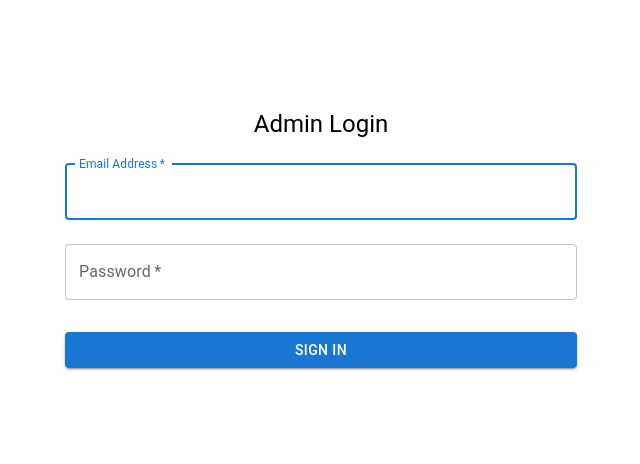
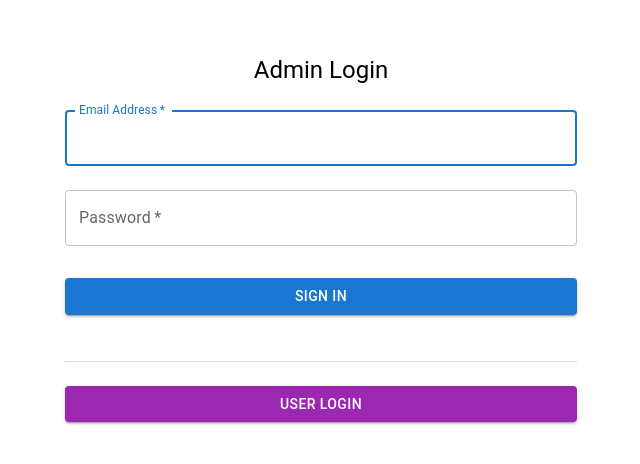
Before and after one commit to ananthsekar007/presidio-web-react, a React (Create React App) app: page /admin/login in a window 1280 px wide. Shown: the part 154-618 px from the top of the page, without its empty margins (319-959 px from the left). Built offline with nearby package versions, Linux system fonts and the light colour scheme.

Commit message:
[Ananth] Adds toast message

```diff
--- a/src/App.tsx
+++ b/src/App.tsx
@@ -9,11 +9,13 @@ import { SignUp } from "./pages/SignUp";
 import { AdminVaccinationCenters } from "./pages/AdminVaccinationCenters";
 import { ActiveAppointments } from "./pages/ActiveAppointments";
 import { InActiveAppointments } from "./pages/InActiveAppointments";
+import { ToastContainer } from "react-toastify";
 
 const theme = createTheme();
 function App() {
   return (
     <ThemeProvider theme={theme}>
+      <ToastContainer />
       <BrowserRouter>
         <Routes>
           <Route path="/" element={<Entry />} />
--- a/src/modals/AddVaccinationCenterModal.tsx
+++ b/src/modals/AddVaccinationCenterModal.tsx
@@ -48,9 +48,9 @@ export function AddVaccinationCenterModal(props: AddVaccinationCenterProps) {
     ],
   });
 
-  //   useSuccessNotification([createCenterResponse?.data?.create_center as any]);
+  useSuccessNotification([createCenterResponse?.data?.create_center as any]);
 
-  //   useErrorNotification([createCenterResponse?.error as any]);
+  useErrorNotification([createCenterResponse?.error as any]);
 
   const confirmAdd = () => {
     createCenter({
--- a/src/modals/BookAppointmentModal.tsx
+++ b/src/modals/BookAppointmentModal.tsx
@@ -75,11 +75,11 @@ export function BookAppointmentModal(props: BookAppointmentProps) {
       });
   };
 
-  //   useSuccessNotification([
-  //     createAppointmentResponse?.data?.create_appointment as any,
-  //   ]);
+  useSuccessNotification([
+    createAppointmentResponse?.data?.create_appointment as any,
+  ]);
 
-  //   useErrorNotification([createAppointmentResponse?.error as any]);
+  useErrorNotification([createAppointmentResponse?.error as any]);
 
   return (
     <>
--- a/src/pages/AdminLogin.tsx
+++ b/src/pages/AdminLogin.tsx
@@ -1,5 +1,5 @@
 import { useMutation } from "@apollo/client";
-import { Grid, Typography } from "@mui/material";
+import { Divider, Grid, Typography } from "@mui/material";
 import { Box, Container } from "@mui/system";
 import React, { useEffect, useState } from "react";
 import { useNavigate } from "react-router-dom";
@@ -100,6 +100,22 @@ export const AdminLogin = () => {
               >
                 Sign In
               </UIPrimaryButton>
+              <Divider
+                style={{
+                  marginTop: 30,
+                }}
+              />
+              <UIPrimaryButton
+                fullWidth
+                color="secondary"
+                variant="contained"
+                onClick={() => {
+                  navigate("/user/login");
+                }}
+                sx={{ mt: 3, mb: 2 }}
+              >
+                User Login
+              </UIPrimaryButton>
             </Box>
           </Box>
         </Grid>
--- a/src/pages/AdminVaccinationCenters.tsx
+++ b/src/pages/AdminVaccinationCenters.tsx
@@ -5,6 +5,10 @@ import AdminCenterList from "../components/UIComponents/AdminCenterList";
 import { AdminHeader } from "../components/UIComponents/AdminHeader";
 import { UIModel } from "../components/UIComponents/UIModal";
 import { UIPrimaryButton } from "../components/UIComponents/UIPrimaryButton";
+import {
+  useErrorNotification,
+  useSuccessNotification,
+} from "../hooks/useNotification";
 import { AddVaccinationCenterModal } from "../modals/AddVaccinationCenterModal";
 
 export const GET_CENTERS = gql`
@@ -62,15 +66,15 @@ export function AdminVaccinationCenters() {
 
   const getCenters = useQuery<GetCentersForAdminResponse>(GET_CENTERS);
 
+  useSuccessNotification([deleteCenterResponse?.data?.delete_center as any]);
+
+  useErrorNotification([deleteCenterResponse?.error as any]);
+
   useEffect(() => {
     if (getCenters?.data && getCenters?.data?.get_centers_for_admin) {
       setCenters(getCenters?.data?.get_centers_for_admin);
     }
   }, [getCenters]);
-
-  useEffect(() => {
-    console.log("The value of bool changes", addCenterModalOpen);
-  }, [addCenterModalOpen]);
 
   return (
     <>
```
